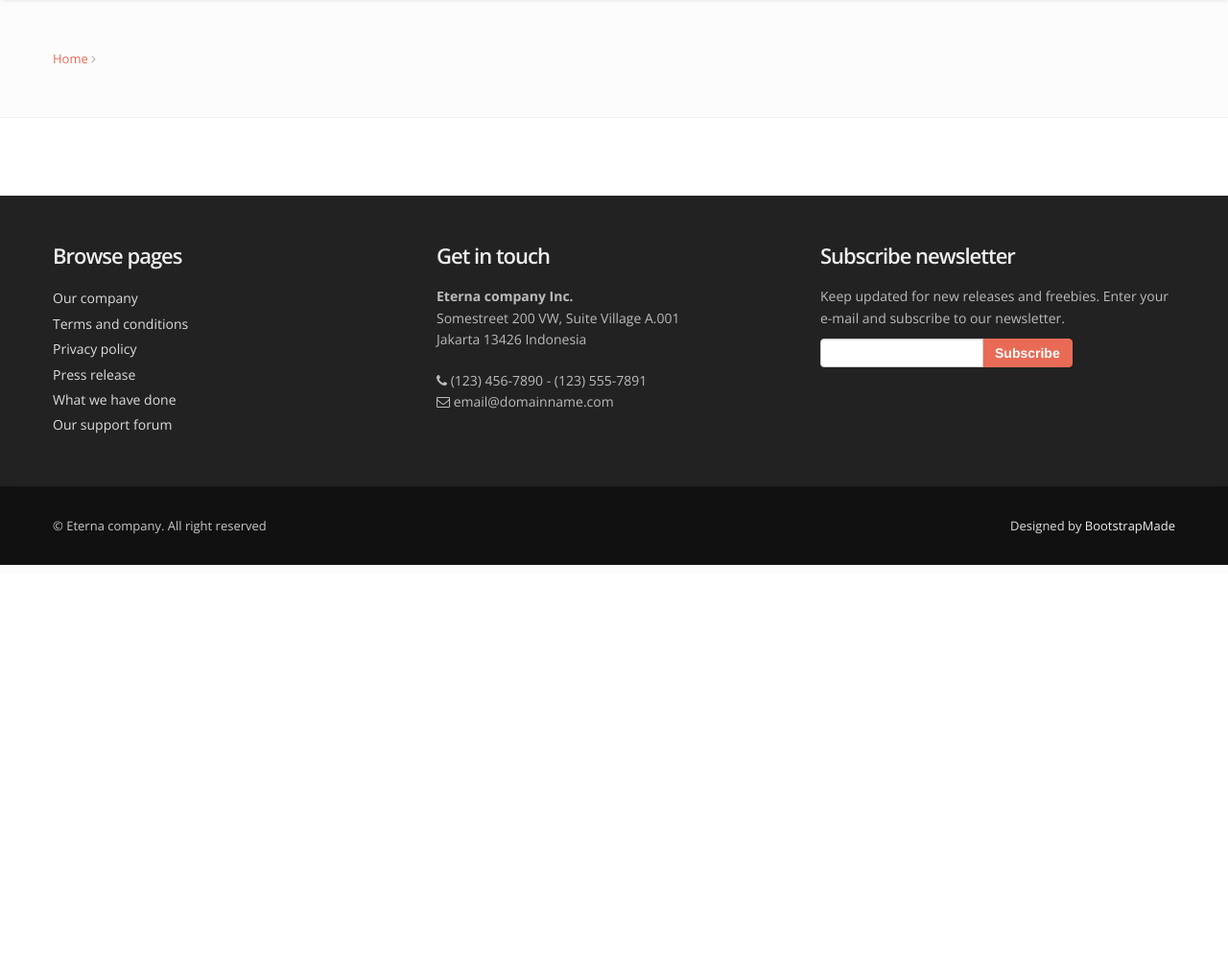
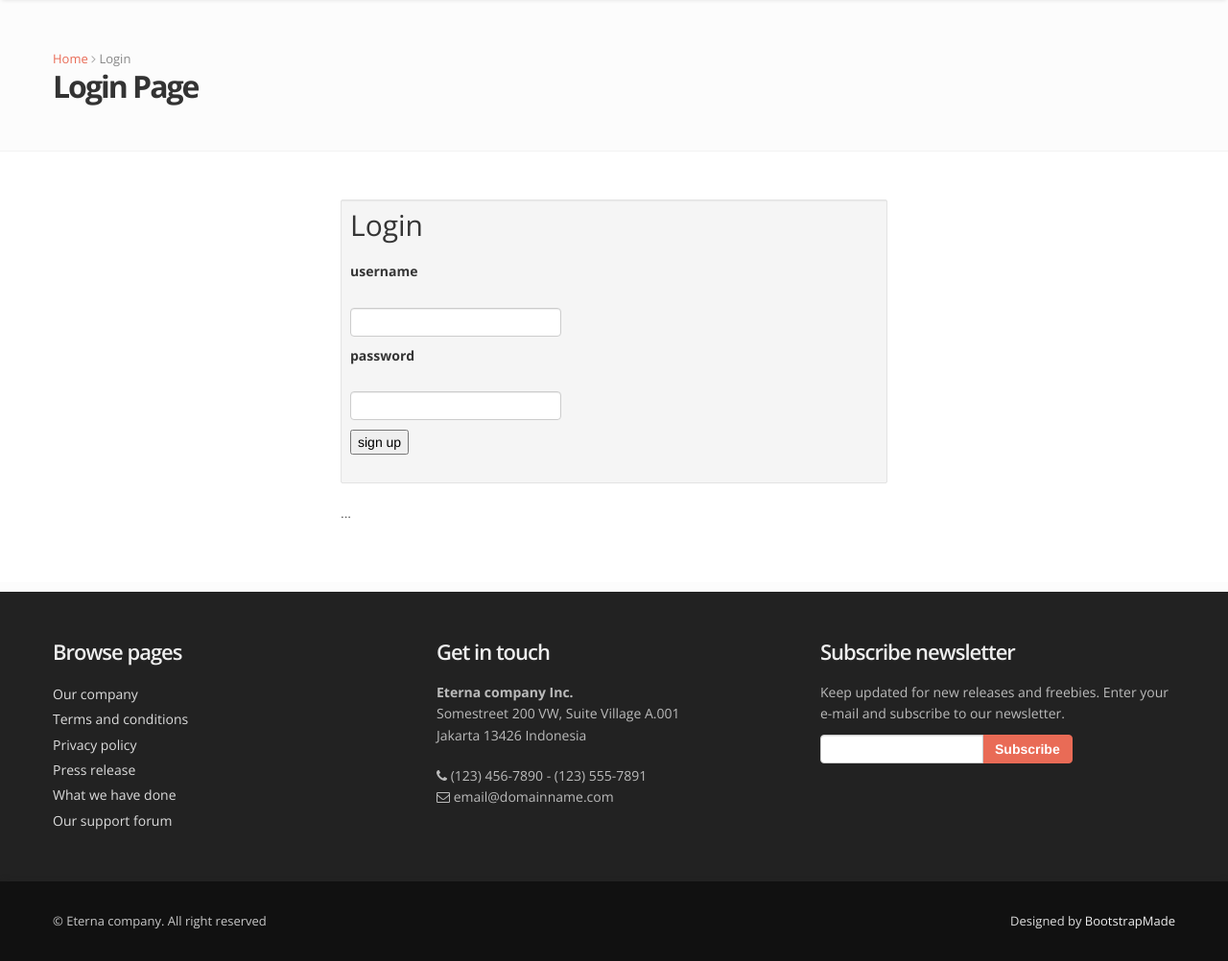
Before and after one commit to PaulOnyekwelu/flaskblog, a Flask app: page /login in a window 1280 px wide. Shown: the part 137-1139 px from the top of the page at 96% size. Before the commit the page ends 726 px from the top, so only its background shows below. Run offline with Flask 2, Linux system fonts and the light colour scheme; some libraries are stand-ins or nearby versions.

Commit message:
setting up login page

```diff
--- a/blog.py
+++ b/blog.py
@@ -1,5 +1,9 @@
 from flask import Flask, render_template, url_for
+from process_form import UserLoginForm
+
+#App config
 app = Flask(__name__)
+app.config['SECRET_KEY'] = 'taoPSJfjPOjfkfsfD'
 
 @app.route('/')
 def home():
@@ -9,9 +13,10 @@ def home():
 def about():
     return render_template('about.html')
 
-@app.route('/login')
+@app.route('/login', methods=['GET','POST'])
 def login():
-    return render_template('login.html')
+    form = UserLoginForm()
+    return render_template('login.html', form = form)
 
 @app.route('/register')
 def register():
--- /dev/null
+++ b/process_form.py
@@ -0,0 +1,6 @@
+from wtforms import Form, StringField, PasswordField, SubmitField
+
+class UserLoginForm(Form):
+    username = StringField('username')
+    password = PasswordField('password')
+    submit = SubmitField('sign up')
--- a/templates/index.html
+++ b/templates/index.html
@@ -10,7 +10,7 @@
               <h3><a href="#">This is an example of standard post format</a></h3>
             </div>
 
-            <img src="img/dummies/blog/img1.jpg" alt="" />
+            <img src="{{ url_for('static' , filename='img/dummies/blog/img1.jpg') }}" alt="" />
           </div>
           <div class="meta-post">
             <ul>
--- a/templates/login.html
+++ b/templates/login.html
@@ -1 +1,31 @@
-{% extends 'layouts/layout_no_sidebar.html' %}
+{% extends 'layouts/layout_no_sidebar.html'  %}
+    <!-- for headline -->
+    {% block headline %}
+      <li class="active">Login</li>
+      <h2>Login Page</h2>
+  {% endblock headline %}
+
+  <!-- for the main content -->
+  {% block main %}
+        <div class="row">
+            <div class=" span3"></div>
+            <div class="span6 ">
+                <div class="well well-small">
+                    <h3>Login</h3>
+                        <form method ="POST" action = "">
+                            <div>
+                                {{ form.username.label }}<br>
+                                {{ form.username }}
+                            </div>
+                            <div>
+                                {{ form.password.label }}<br>
+                                {{ form.password }}
+                            </div>
+                                {{ form.submit }}
+                            </div>
+                        </form>
+                    ...
+                </div>
+            </div>
+        </div>
+{% endblock main %}
```
Also changed, not shown: templates/register.html (+25 -1 lines).
